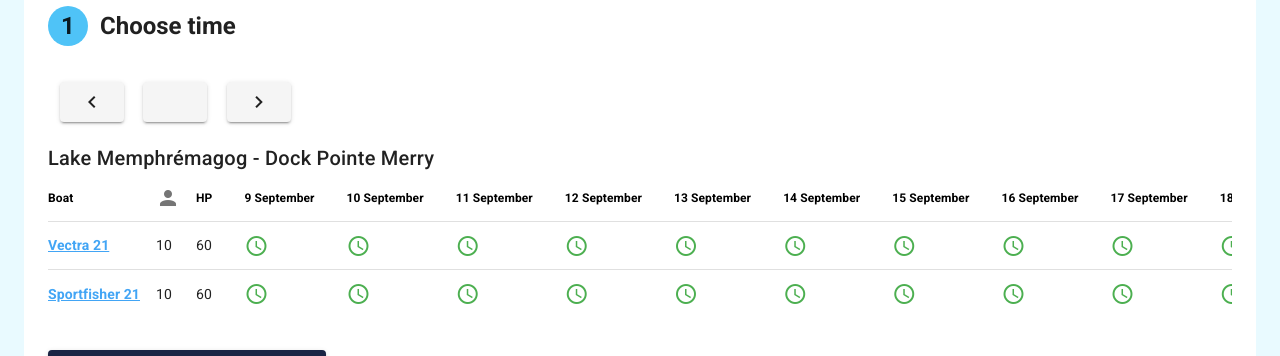
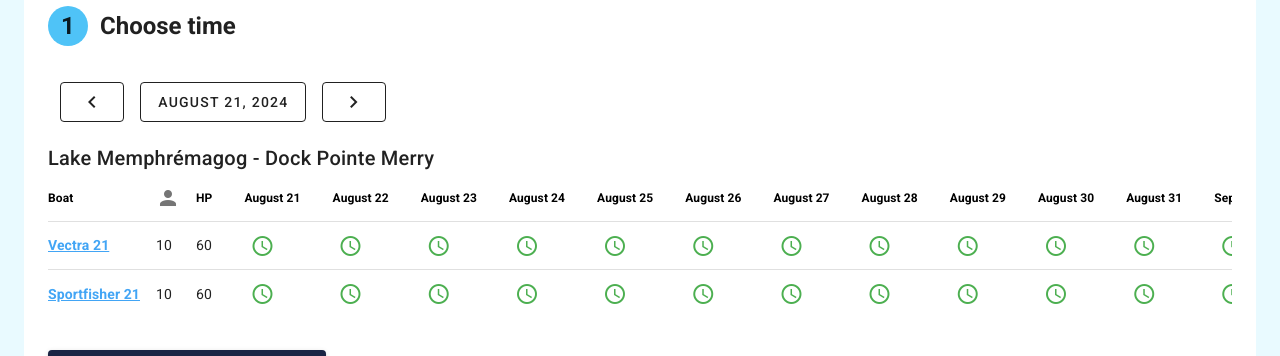
Before and after one commit to Fink2005/Navigay, a Nuxt app: page / in a window 1280 px wide. Shown: the part 229-585 px from the top of the page. Built offline with nearby package versions, Linux system fonts and the light colour scheme.

Commit message:
updatescript

```diff
--- a/components/Nghia.vue
+++ b/components/Nghia.vue
@@ -71,18 +71,38 @@
                           <div class="d-flex justify-center justify-md-start">
                             <div class="d-flex flex-row no-gutters">
                               <div class="d-flex justify-start col col-1">
-                                <v-btn style="height:40px;">
+                                <v-btn style="height:40px;" outlined @click="adjustDate(-7)">
                                   <v-icon>mdi-chevron-left</v-icon>
                                 </v-btn>
                               </div>
 
-                              <div class="d-flex justify-center px-12 px-sm-0 col col-10">
-                                <v-btn class="mx-4 mx-sm-1" role="button" aria-haspopup="true" aria-expanded="false" style="height:40px;"></v-btn>
-                                <v-dialog></v-dialog>
+                              <div class="d-flex justify-center px-12 px-sm-0 col col-10 text-center">
+                                <v-dialog v-model="dialog" persistent>
+                                  <template v-slot:activator="{ on, attrs }">
+                                    <v-btn
+                                      class="mx-4 mx-sm-1"
+                                      outlined
+                                      v-bind="attrs"
+                                      v-on="on"
+                                      height="40px"
+                                    >
+                                      {{ formatDate(picker) }}
+                                    </v-btn>
+                                  </template>
+
+                                  <v-date-picker
+                                    v-model="picker"
+                                    full-width="true"
+                                    :min="minDate"
+                                  >
+
+                                  </v-date-picker>
+                                </v-dialog>
+
                               </div>
 
                               <div class="d-flex justify-end col col-1">
-                                <v-btn style="height: 40px;">
+                                <v-btn style="height: 40px;" outlined @click="adjustDate(7)">
                                   <v-icon>mdi-chevron-right</v-icon>
                                 </v-btn>
                               </div>
@@ -108,132 +128,41 @@
                                         <v-icon>mdi-account</v-icon>
                                       </th>
                                       <th width="80px" class="font-weight-bold black--text pl-0">HP</th>
-                                      <th width="80px" class="font-weight-bold black--text text-no-wrap"> 9 September</th>
-                                      <th width="80px" class="font-weight-bold black--text text-no-wrap"> 10 September</th>
-                                      <th width="80px" class="font-weight-bold black--text text-no-wrap"> 11 September</th>
-                                      <th width="80px" class="font-weight-bold black--text text-no-wrap"> 12 September</th>
-                                      <th width="80px" class="font-weight-bold black--text text-no-wrap"> 13 September</th>
-                                      <th width="80px" class="font-weight-bold black--text text-no-wrap"> 14 September</th>
-                                      <th width="80px" class="font-weight-bold black--text text-no-wrap"> 15 September</th>
-                                      <th width="80px" class="font-weight-bold black--text text-no-wrap"> 16 September</th>
-                                      <th width="80px" class="font-weight-bold black--text text-no-wrap"> 17 September</th>
-                                      <th width="80px" class="font-weight-bold black--text text-no-wrap"> 18 September</th>
-                                      <th width="80px" class="font-weight-bold black--text text-no-wrap"> 19 September</th>
-                                      <th width="80px" class="font-weight-bold black--text text-no-wrap"> 20 September</th>
-                                      <th width="80px" class="font-weight-bold black--text text-no-wrap"> 21 September</th>
+                                      <th
+                                        v-for="(day, index) in displayedDays"
+                                        :key="index"
+                                        width="80px"
+                                        class="font-weight-bold black--text text-no-wrap"
+                                      >
+                                        {{ day }}
+                                      </th>
                                     </tr>
                                   </thead>
 
                                   <tbody>
-                                    <tr>
+                                    <tr v-for="(boat, index) in boats" :key="index">
                                       <td class="pl-0">
                                         <a href="" class="font-weight-bold anchorbase--text text-decoration-underline d-flex text-no-wrap">
-                                          Vectra 21
+                                          {{ boat.name }}
                                         </a>
                                       </td>
 
                                       <td class="pl-0">
-                                        <span>10</span>
+                                        <span>{{ boat.capacity }}</span>
                                       </td>
 
                                       <td class="pl-0">
-                                        <span>60</span>
+                                        <span>{{ boat.hp }}</span>
                                       </td>
 
-                                      <td>
-                                        <v-icon class="green--text">mdi-clock-outline</v-icon>
-                                      </td>
-                                      <td>
-                                        <v-icon class="green--text">mdi-clock-outline</v-icon>
-                                      </td>
-                                      <td>
-                                        <v-icon class="green--text">mdi-clock-outline</v-icon>
-                                      </td>
-                                      <td>
-                                        <v-icon class="green--text">mdi-clock-outline</v-icon>
-                                      </td>
-                                      <td>
-                                        <v-icon class="green--text">mdi-clock-outline</v-icon>
-                                      </td>
-                                      <td>
-                                        <v-icon class="green--text">mdi-clock-outline</v-icon>
-                                      </td>
-                                      <td>
-                                        <v-icon class="green--text">mdi-clock-outline</v-icon>
-                                      </td>
-                                      <td>
-                                        <v-icon class="green--text">mdi-clock-outline</v-icon>
-                                      </td>
-                                      <td>
-                                        <v-icon class="green--text">mdi-clock-outline</v-icon>
-                                      </td>
-                                      <td>
-                                        <v-icon class="green--text">mdi-clock-outline</v-icon>
-                                      </td>
-                                      <td>
-                                        <v-icon class="green--text">mdi-clock-outline</v-icon>
-                                      </td>
-                                      <td>
-                                        <v-icon class="green--text">mdi-clock-outline</v-icon>
-                                      </td>
-                                      <td>
-                                        <v-icon class="green--text">mdi-clock-outline</v-icon>
-                                      </td>
-                                    </tr>
-
-                                    <tr>
-                                      <td class="pl-0">
-                                        <a href="" class="font-weight-bold anchorbase--text text-decoration-underline d-flex text-no-wrap">
-                                          Sportfisher 21
-                                        </a>
-                                      </td>
-
-                                      <td class="pl-0">
-                                        <span>10</span>
-                                      </td>
-
-                                      <td class="pl-0">
-                                        <span>60</span>
-                                      </td>
-
-                                      <td>
-                                        <v-icon class="green--text">mdi-clock-outline</v-icon>
-                                      </td>
-                                      <td>
-                                        <v-icon class="green--text">mdi-clock-outline</v-icon>
-                                      </td>
-                                      <td>
-                                        <v-icon class="green--text">mdi-clock-outline</v-icon>
-                                      </td>
-                                      <td>
-                                        <v-icon class="green--text">mdi-clock-outline</v-icon>
-                                      </td>
-                                      <td>
-                                        <v-icon class="green--text">mdi-clock-outline</v-icon>
-                                      </td>
-                                      <td>
-                                        <v-icon class="green--text">mdi-clock-outline</v-icon>
-                                      </td>
-                                      <td>
-                                        <v-icon class="green--text">mdi-clock-outline</v-icon>
-                                      </td>
-                                      <td>
-                                        <v-icon class="green--text">mdi-clock-outline</v-icon>
-                                      </td>
-                                      <td>
-                                        <v-icon class="green--text">mdi-clock-outline</v-icon>
-                                      </td>
-                                      <td>
-                                        <v-icon class="green--text">mdi-clock-outline</v-icon>
-                                      </td>
-                                      <td>
-                                        <v-icon class="green--text">mdi-clock-outline</v-icon>
-                                      </td>
-                                      <td>
-                                        <v-icon class="green--text">mdi-clock-outline</v-icon>
-                                      </td>
-                                      <td>
-                                        <v-icon class="green--text">mdi-clock-outline</v-icon>
+                                      <td v-for="(day, iconIndex) in displayedDays" :key="iconIndex">
+                                        <v-btn
+                                          icon
+                                          :class="{'blue--text' : selectedDays[day], 'green--text': !selectedDays[day]}"
+                                          @click="toggleDay(day)"
+                                        >
+                                          <v-icon>mdi-clock-outline</v-icon>
+                                        </v-btn>
                                       </td>
                                     </tr>
                                   </tbody>
@@ -714,13 +643,43 @@
   </div>
 </template>
 
-  <script>
+<script>
 export default {
   data() {
     return {
       e1: 1, // Initial step
       checkboxes: [false, false, false, false, false, false], // Initial array of checkboxes
+      dialog: false,
+      picker: (new Date(Date.now() - (new Date()).getTimezoneOffset() * 60000)).toISOString().substr(0, 10),
+      minDate: this.getToday(), // Setting the min date dynamically
+      selectedDays: {},
+      boats: [
+        {
+          name: "Vectra 21",
+          capacity: 10,
+          hp: 60
+        },
+        {
+          name: "Sportfisher 21",
+          capacity: 10,
+          hp: 60
+        }
+      ]
     };
+  },
+  computed: {
+    displayedDays() {
+      const days = [];
+      const startDate = new Date(this.picker);
+
+      for (let i = 0; i <= 13; i++) {
+        const day = new Date(startDate);
+        day.setDate(startDate.getDate() + i);
+        const formattedDate = day.toLocaleDateString(undefined, { day: 'numeric', month: 'long' });
+        days.push(formattedDate);
+      }
+      return days;
+    }
   },
   mounted(){
     window.addEventListener("resize", this.handleResize);
@@ -732,7 +691,23 @@ export default {
     handleResize() {
       this.screenWidth = window.innerWidth
     },
-  },
+    getToday() {
+      const today = new Date();
+      return today.toISOString().substr(0, 10);
+    },
+    formatDate(date) {
+      const options = { year: 'numeric', month: 'long', day: 'numeric'};
+      return new Date(date).toLocaleDateString(undefined, options );
+    },
+    adjustDate(days) {
+      const current = new Date(this.picker);
+      current.setDate(current.getDate() + days);
+      this.picker = current.toISOString().substr(0, 10);
+    },
+    toggleDay(day) {
+      this.$set(this.selectedDays, day, !this.selectedDays[day]);
+    }
+  }
 };
 </script>
 
@@ -754,5 +729,20 @@ export default {
     background-color: #bcefff !important;
 }
 
+::v-deep .v-date-picker-header {
+  font-size: 21px !important;
+}
+
+::v-deep .v-date-picker-table .v-btn {
+  font-size: 16px !important;
+  font-weight: normal;
+}
+
+::v-deep .v-date-picker-table th {
+  font-size: 16px !important;
+}
+
+
+
 
 </style>
--- a/layouts/default.vue
+++ b/layouts/default.vue
@@ -61,12 +61,12 @@
           </div>
 
           <!-- Button -->
-          <div class="d-flex flex-column flex-wrap flex-grow-1 d-none d-sm-flex">
+          <div class="d-flex flex-column flex-wrap flex-grow-1 d-sm-none d-md-flex">
             <div class="d-flex align-start mx-0">
               <div class="d-flex align-center"></div>
                 <v-spacer></v-spacer>
                 <div class="d-flex justify-end align-center mr-3 flex-grow-1 d-none d-sm-flex">
-                  <a href="" class="v-btn v-btn--is-elevated v-btn--has-bg v-btn--rounded theme--light v-size--x-large primary d-none d-sm-flex">
+                  <a href="" class="v-btn v-btn--is-elevated v-btn--has-bg v-btn--rounded theme--light v-size--x-large primary d-none d-sm-flex d-md-flex">
                     <span class="black--text font-weight-light">RENT A BOAT</span>
                   </a>
               </div>
```
